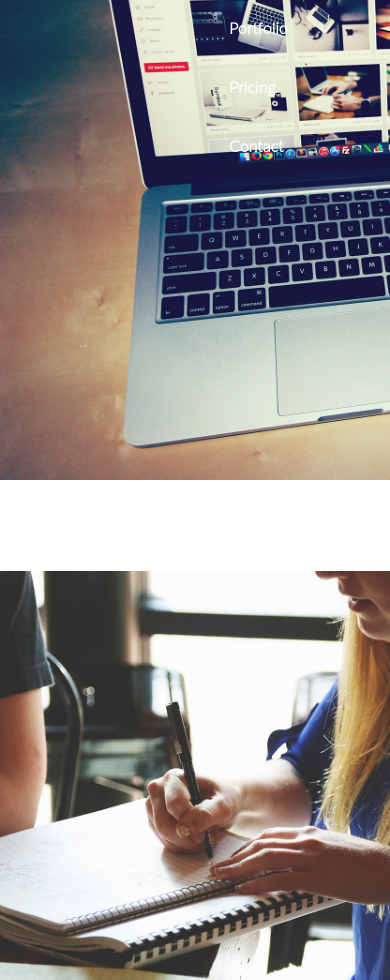
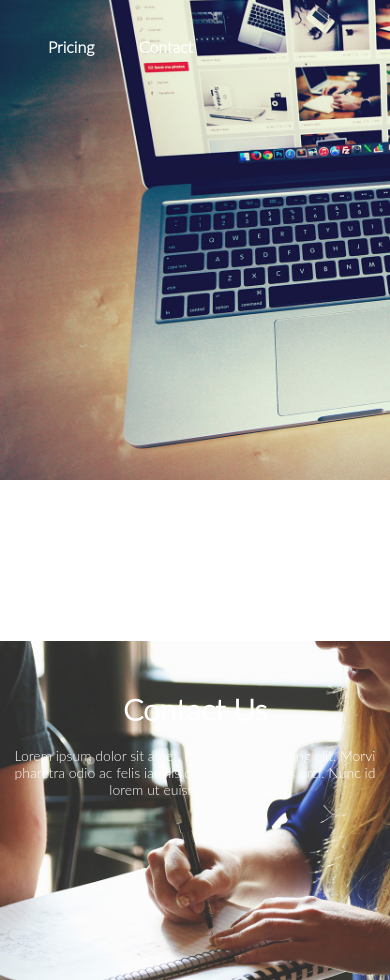
Before and after one commit to opazisimo/Primes, a plain HTML site: page index.html in a window 390 px wide. Shown: the part 120-1100 px from the top of the page. Drawn offline with Linux system fonts and the light colour scheme.

Commit message:
Modificación de grid system, index y css sección contact

```diff
--- a/css/grid-system.css
+++ b/css/grid-system.css
@@ -12,40 +12,6 @@
   padding-left: 15px;
   margin-right: auto;
   margin-left: auto;
-}
-
-@media (max-width: 767px) {
-	.container {
-	    margin:0 !important;
-	    padding:0 !important;
-	}
-
-	.row {
-	    margin:0 !important;
-	    padding:0 !important;
-	}
-}
-
-@media (max-width: 700px) {
-	[class*="col-"] {
-		width: 100%;
-	}
-}
-
-@media (min-width: 768px) {
-  .container {
-    width: 750px;
-  }
-}
-@media (min-width: 992px) {
-  .container {
-    width: 970px;
-  }
-}
-@media (min-width: 1200px) {
-  .container {
-    width: 1170px;
-  }
 }
 
 .row {
@@ -128,3 +94,37 @@
 	/* (12 / 12) x 100 */
 	width: 100%;
 }
+
+@media (max-width: 767px) {
+	.container {
+	    margin:0 !important;
+	    padding:0 !important;
+	}
+
+	.row {
+	    margin:0 !important;
+	    padding:0 !important;
+	}
+}
+
+@media (max-width: 700px) {
+	[class*="col-"] {
+		width: 100%;
+	}
+}
+
+@media (min-width: 768px) {
+  .container {
+    width: 750px;
+  }
+}
+@media (min-width: 992px) {
+  .container {
+    width: 970px;
+  }
+}
+@media (min-width: 1200px) {
+  .container {
+    width: 1170px;
+  }
+}
--- a/css/main.css
+++ b/css/main.css
@@ -50,6 +50,22 @@ li{
 
 /*contacto */
 
+
+.contact {
+	color: white;
+	padding-top: 50px;
+	font-size: 14px;
+}
+
+.contactHeader {
+	text-align: center;
+}
+
+.contactHeader h1 {
+	margin-bottom: 20px;
+	font-size: 30px;
+}
+
 .bgContact {
 	background: url(../img/background/contactus.jpg);
 	background-size: cover;
@@ -57,6 +73,7 @@ li{
 	background-position: center;
 	height: 600px;
 }
+
 
 
 /* follow */
--- a/index.html
+++ b/index.html
@@ -119,7 +119,10 @@
 <!-- Contact -->
 		<section class="contact bgContact">
 			<div class="row">
-				<div class="col-12"></div>
+				<div class="col-12 contactHeader">
+					<h1>Contact Us</h1>
+					<p>Lorem ipsum dolor sit amet, cosectetur adipiscing elit. Morvi pharetra odio ac felis iaculis cursus aliquet quis orci. Nunc id lorem ut euismod accumsan.</p>
+				</div>
 			</div>
 			<div class="row">
 				<div class="col-6"></div>
```
